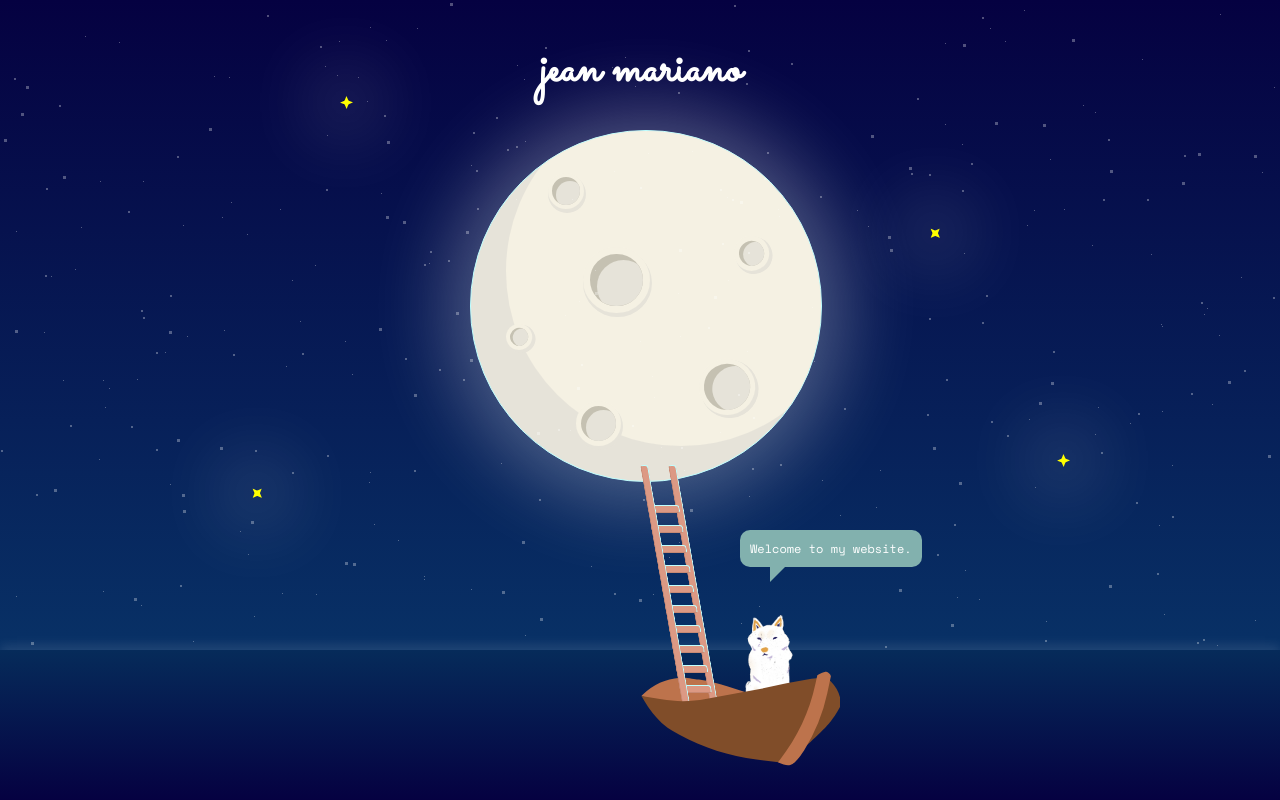
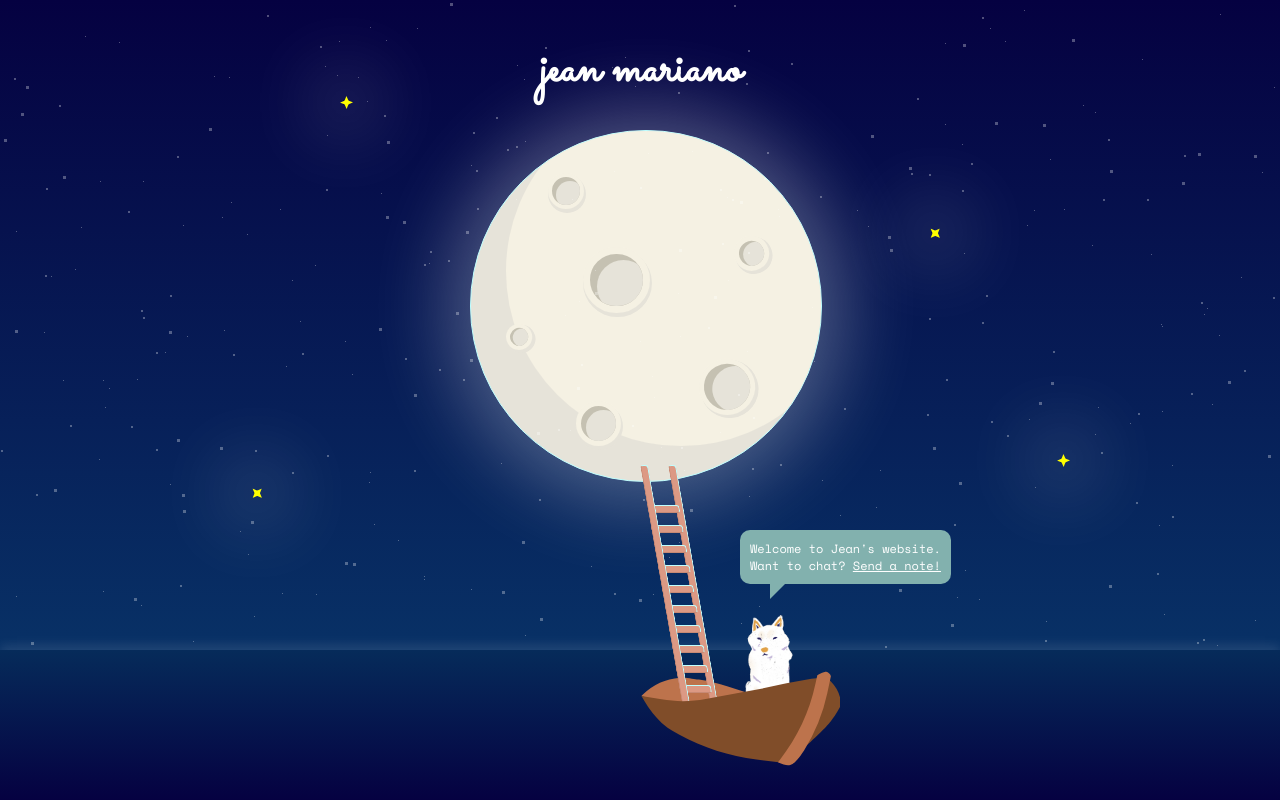
Before and after one commit to jeanmariano/jeanmariano.github.io, a React (Create React App) app: page / in a window 1280 px wide. Built offline with nearby package versions, Linux system fonts and the light colour scheme.

Commit message:
Update text

```diff
--- a/src/App.js
+++ b/src/App.js
@@ -25,7 +25,11 @@ class App extends Component {
         <div className="water">
           <div className="wave wave1" />
           <div className="wave wave2" />
-          <div className="talkbubble">Welcome to my website.</div>
+          <div className="talkbubble">
+            Welcome to Jean's website.
+            <br />
+            Want to chat? <a href="mailto:hi@jeanmariano.com">Send a note!</a>
+          </div>
           <div className="Boat">
             <div className="BoatBackground">
               <BoatBackground />
```
Also changed, not shown: src/App.css.
